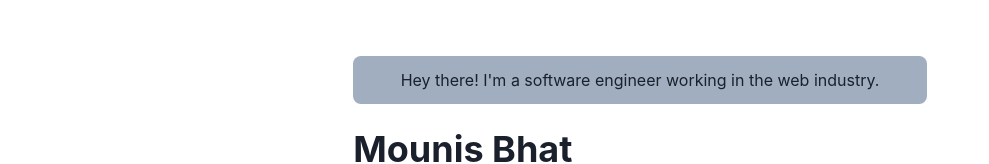
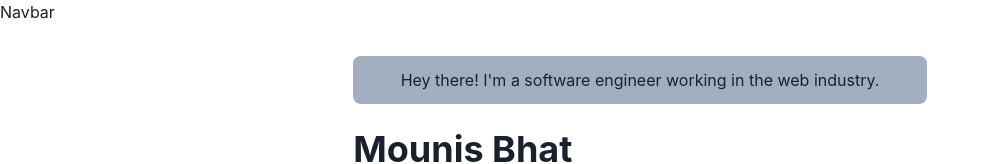
Before and after one commit to mounis-bhat/portfolio, a Next.js app: page / in a window 1280 px wide. Shown: the top 164 px of the page, without its empty margins (0-989 px from the left). Built offline with nearby package versions, Linux system fonts and the light colour scheme.

Commit message:
Setup Navbar Component

```diff
--- /dev/null
+++ b/components/Navbar.jsx
@@ -0,0 +1,52 @@
+import Logo from "./Logo"
+import NextLink from "next/link"
+import {
+  Container,
+  Box,
+  Link,
+  Heading,
+  Stack,
+  Flex,
+  Menu,
+  MenuButton,
+  MenuList,
+  MenuItem,
+  IconButton,
+  useColorModeValue
+} from "@chakra-ui/react"
+import { HamburgerIcon } from "@chakra-ui/icons"
+
+const LinkItem = ({ href, children, path }) => {
+  const active = path === href
+  const isInActiveColor = useColorModeValue("gray.200", "whiteAlpha.900")
+  return (
+    <NextLink href={href}>
+      <Link
+        p={2}
+        bg={active ? "glassTeal" : undefined}
+        color={active ? "#202023" : isInActiveColor}
+      >
+        {children}
+      </Link>
+    </NextLink>
+  )
+}
+
+const Navbar = props => {
+  const { path } = props
+  return (
+    <Box
+      position="fixed"
+      as="nav"
+      w="100%"
+      bg={useColorModeValue("#ffffff40", "#20202380")}
+      style={{ backdropFilter: "blur(10px)" }}
+      zIndex={1}
+      {...props}
+    >
+      Navbar
+    </Box>
+  )
+}
+
+export default Navbar
--- a/components/layouts/Main.jsx
+++ b/components/layouts/Main.jsx
@@ -1,13 +1,18 @@
 import Head from 'next/head'
 import { Box, Container } from '@chakra-ui/react'
 
-const Main = ({ children }) => {
+import Navbar from '../Navbar'
+
+const Main = ({ children, router }) => {
   return (
     <Box as="main" pb={8}>
       <Head>
         <title>Mounis Bhat - Homepage</title>
         <meta name="viewport" content="width=device-width, initial-scale=1" />
       </Head>
+
+      <Navbar path={router.asPath} />
+
       <Container maxW="container.md" pt={14}>
         {children}
       </Container>
--- a/package.json
+++ b/package.json
@@ -12,6 +12,7 @@
     "lint": "next lint"
   },
   "dependencies": {
+    "@chakra-ui/icons": "^1.1.1",
     "@chakra-ui/react": "^1.7.3",
     "@emotion/react": "^11.7.1",
     "@emotion/styled": "^11.6.0",
```
